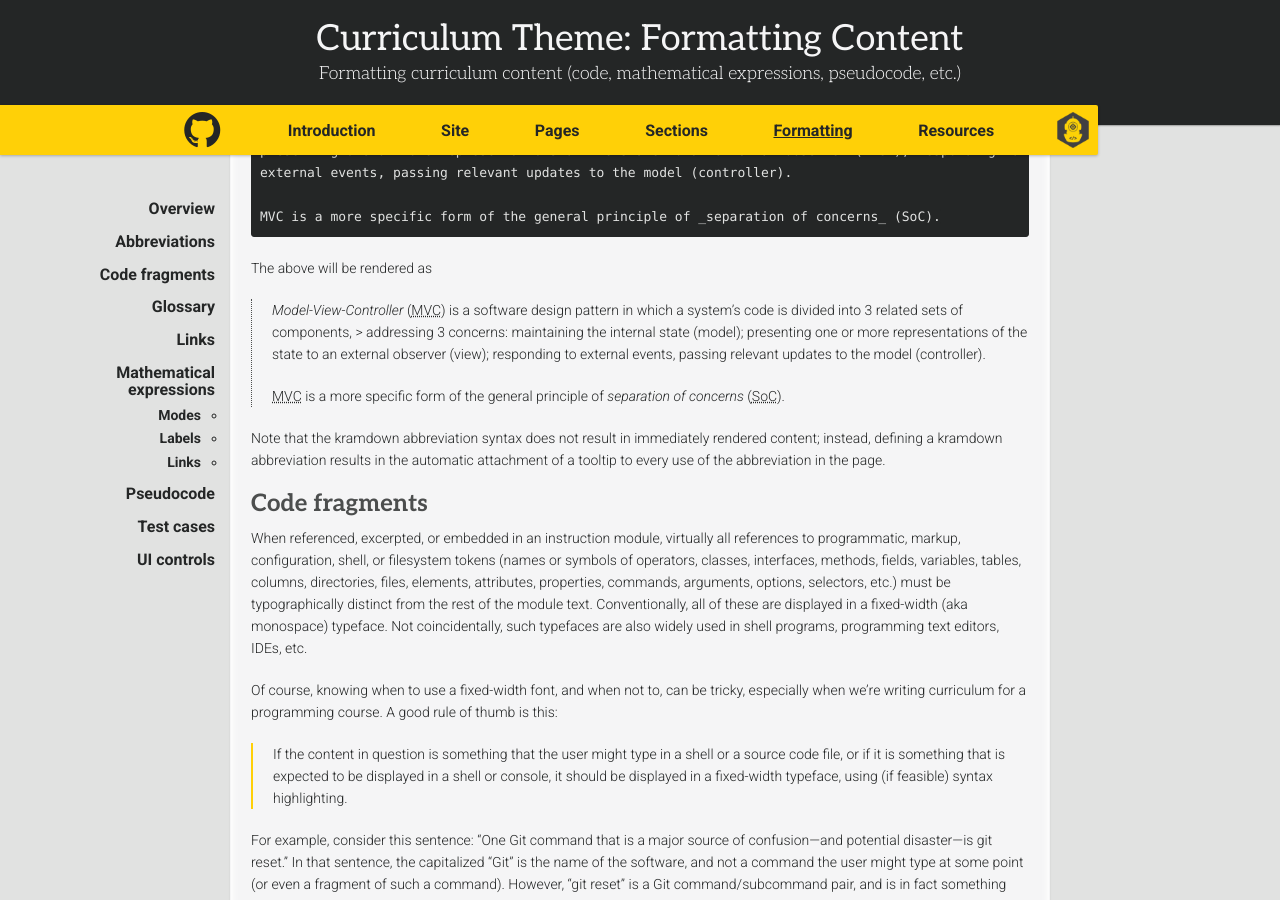
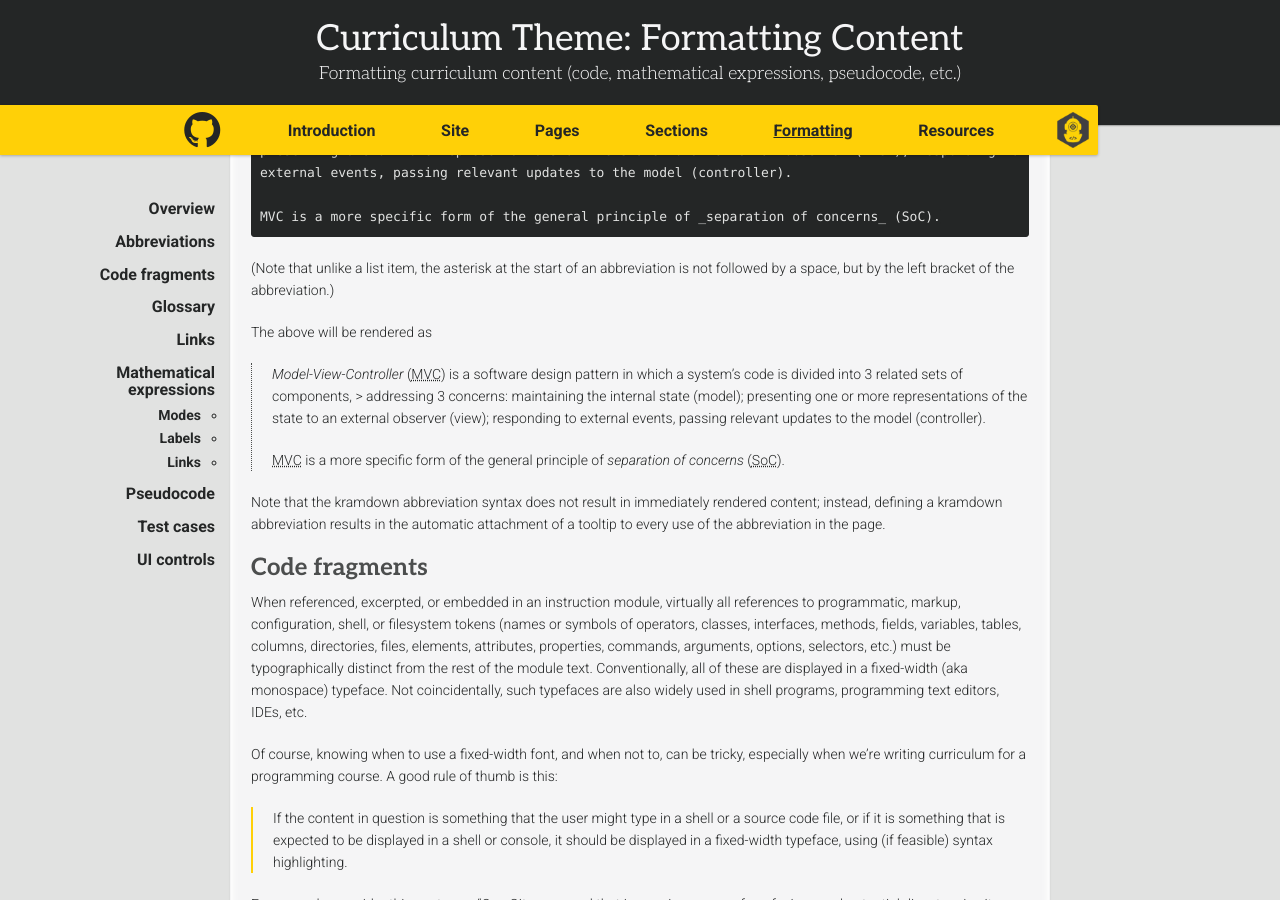
Before and after one commit to ddc-java/ddc-day, a Jekyll site: the page built from formatting.md, in a window 1280 px wide and 900 px high, scrolled down 566 px. Built offline with Jekyll 4.4.1, drawn with Linux system fonts in a browser that asks for light colours; nearby versions of some CDN libraries; some web fonts are replaced; our own code applies the rules of GitHub Pages for plain Markdown files; formulas are drawn with MathJax 3.

Commit message:
Clarify asterisk in abbreviation

````diff
--- a/formatting.md
+++ b/formatting.md
@@ -27,6 +27,8 @@ _Model-View-Controller_ (MVC) is a software design pattern in which a system's c
 
 MVC is a more specific form of the general principle of _separation of concerns_ (SoC).
 ```
+
+(Note that unlike a list item, the asterisk at the start of an abbreviation is not followed by a space, but by the left bracket of the abbreviation.)
 
 The above will be rendered as
 
````
